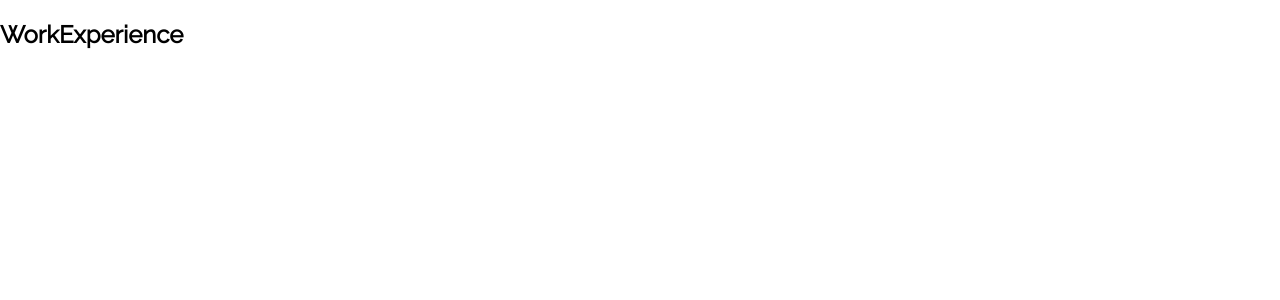
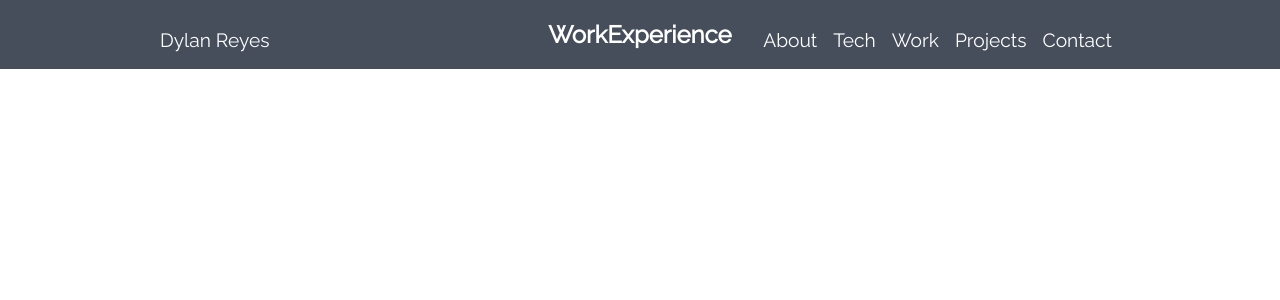
Before and after one commit to DKReyes/Project-A, a React (Create React App) app: page /workexperience in a window 1280 px wide. Shown: the top 300 px of the page. Built offline with nearby package versions, Linux system fonts and the light colour scheme; what react-icon-cloud would draw is missing.

Commit message:
Changed background and centering

```diff
--- a/src/Pages/WorkExperience.js
+++ b/src/Pages/WorkExperience.js
@@ -1,8 +1,14 @@
+import '../Styles/WorkExperience.css'
+import '../Styles/About.css'
+
+
 const WorkExperience = () => {
     return (
         <>
-            <div>
-                <h2>WorkExperience</h2>
+            <div class='wrap'>
+                <div class='work-main'>
+                    <h2>WorkExperience</h2>
+                </div>
             </div>
         </>
     );
--- /dev/null
+++ b/src/Styles/WorkExperience.css
@@ -0,0 +1,10 @@
+.work-main {
+    background-color: #464e5b;
+    color: white;
+    justify-content: center;
+    margin-left: auto;
+    margin-right: auto;
+    max-width: 1140px;
+    align-items: center;
+    display: flex;
+}
```
